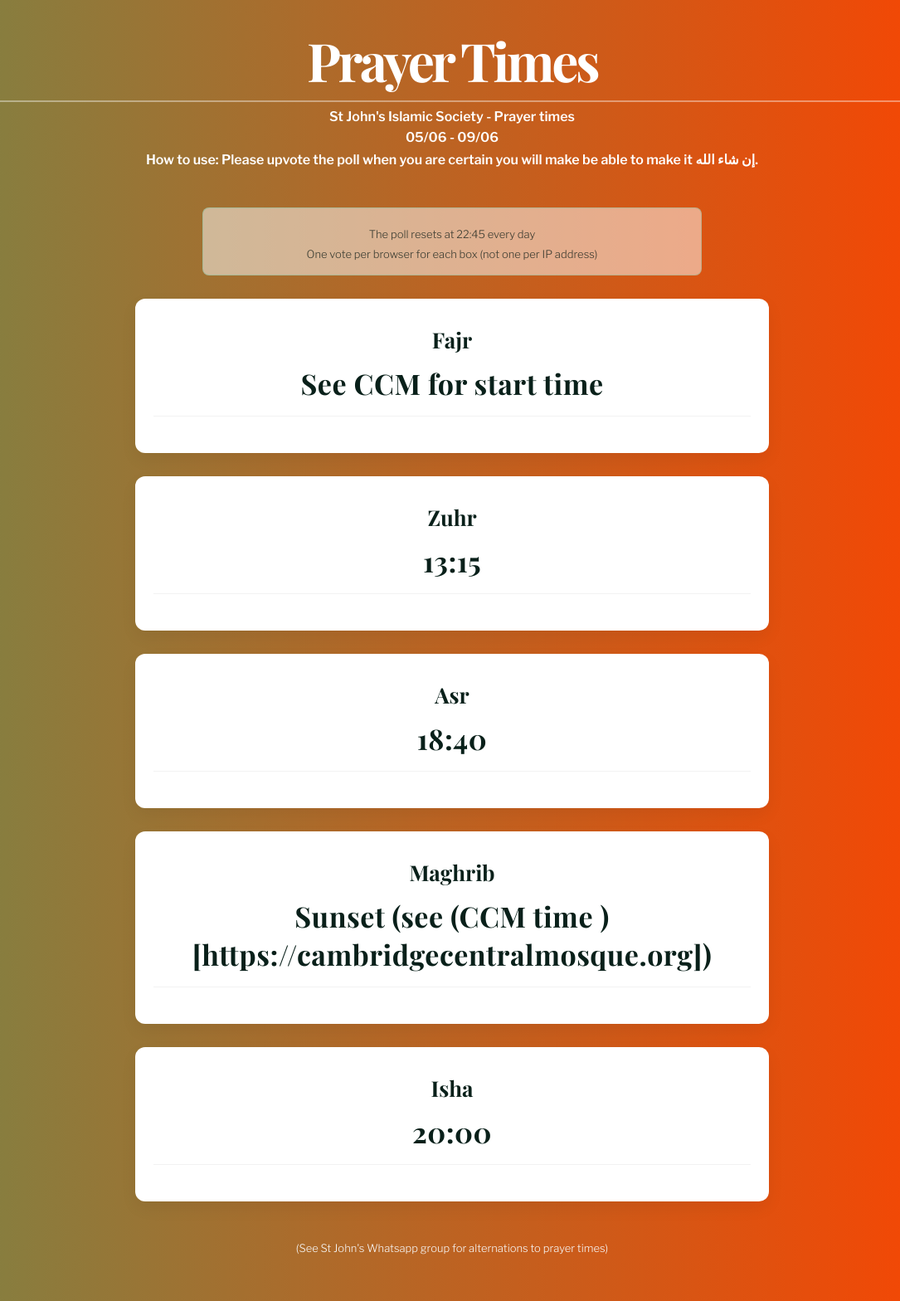
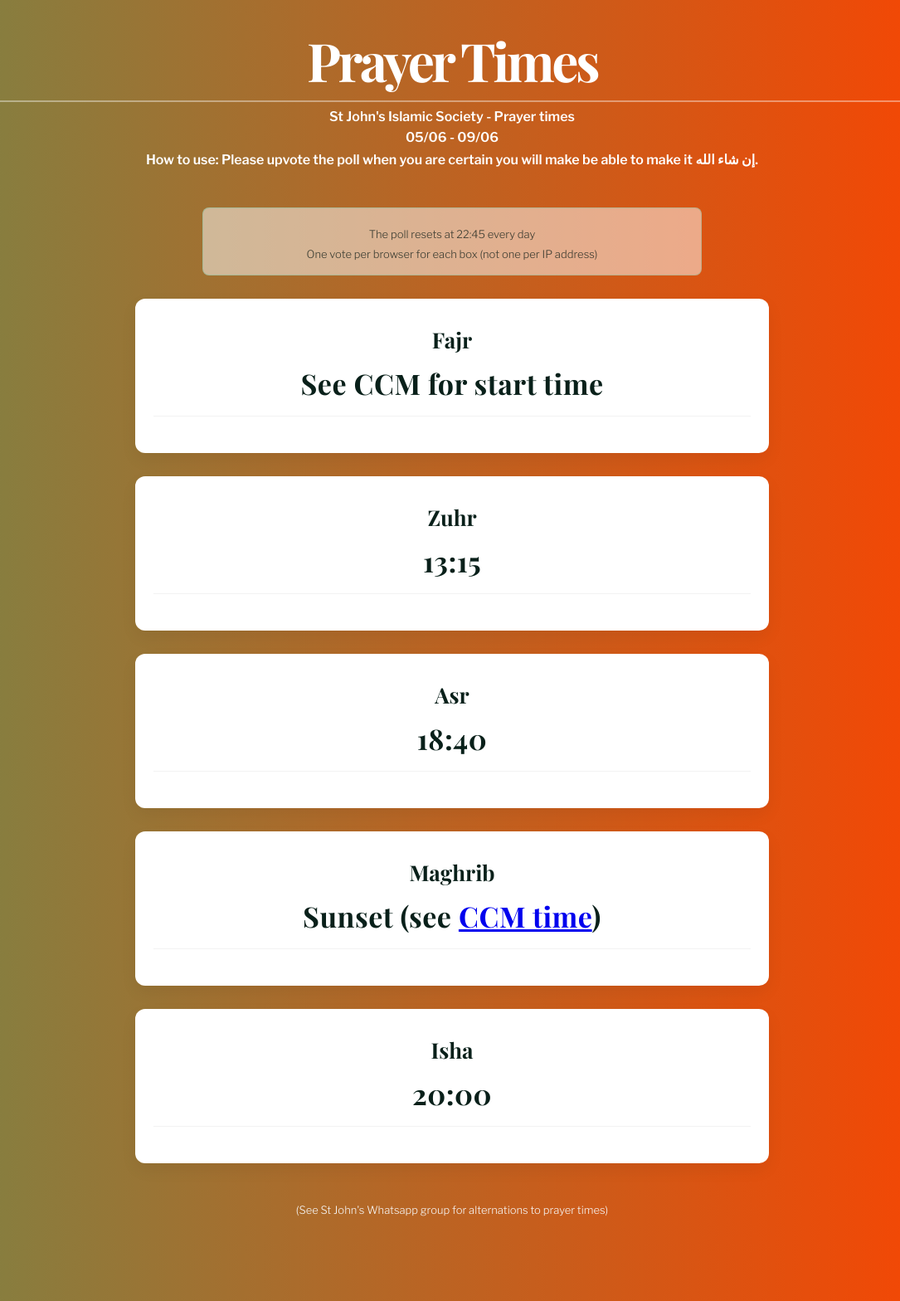
Before and after one commit to NotZakariya/NotZakariya.github.io, a Jekyll site: the page built from pages/prayertimes.md, in a window 1280 px wide. Shown: the whole page at 83% size, without its empty margins (95-1180 px from the left). Built offline with Jekyll 4.4.1, drawn with Linux system fonts in a browser that asks for light colours; a script that is not in the unit is left out; some of the changed lines change nothing that is shown.

Commit message:
Update Maghrib prayer time link formatting

```diff
--- a/pages/prayertimes.md
+++ b/pages/prayertimes.md
@@ -42,7 +42,7 @@ no_container: true
 
       <article class="prayer-card" data-prayer="Maghrib">
         <div class="prayer-name">Maghrib</div>
-        <div class="prayer-time">Sunset (see (CCM time )[https://cambridgecentralmosque.org])</div>
+        <div class="prayer-time">Sunset (see <a href="https://cambridgecentralmosque.org" target="_blank">CCM time</a>)</div>
         <div class="prayer-poll"></div>
       </article>
 
```
